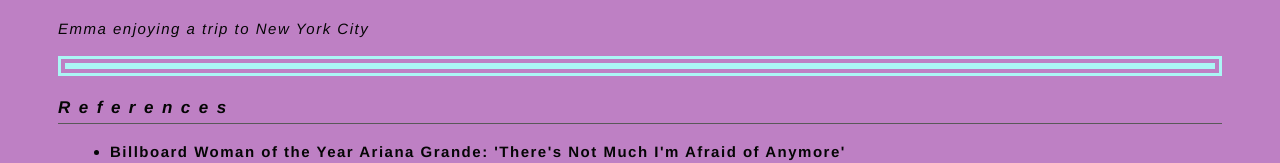
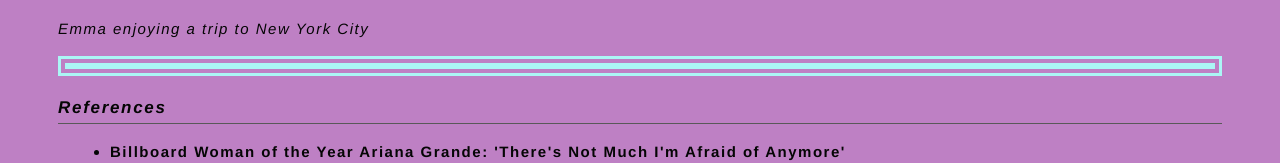
Before and after one commit to emmalallison/lis2360_webdevelopment, a plain HTML site: page author.html in a window 1280 px wide. Shown: the part 1033-1196 px from the top of the page. Drawn offline with Linux system fonts and the light colour scheme.

Commit message:
Lesson 5 FINAL commit

```diff
--- a/style.css
+++ b/style.css
@@ -31,7 +31,7 @@ h2 {
 }
 h3 {
 	font-size: 17px;
-	letter-spacing: 0.5em;
+	letter-spacing: 0.1em;
 	border-bottom-width: 1px;
 	border-bottom-style: inset;
 	border-bottom-color: #050505;
```
